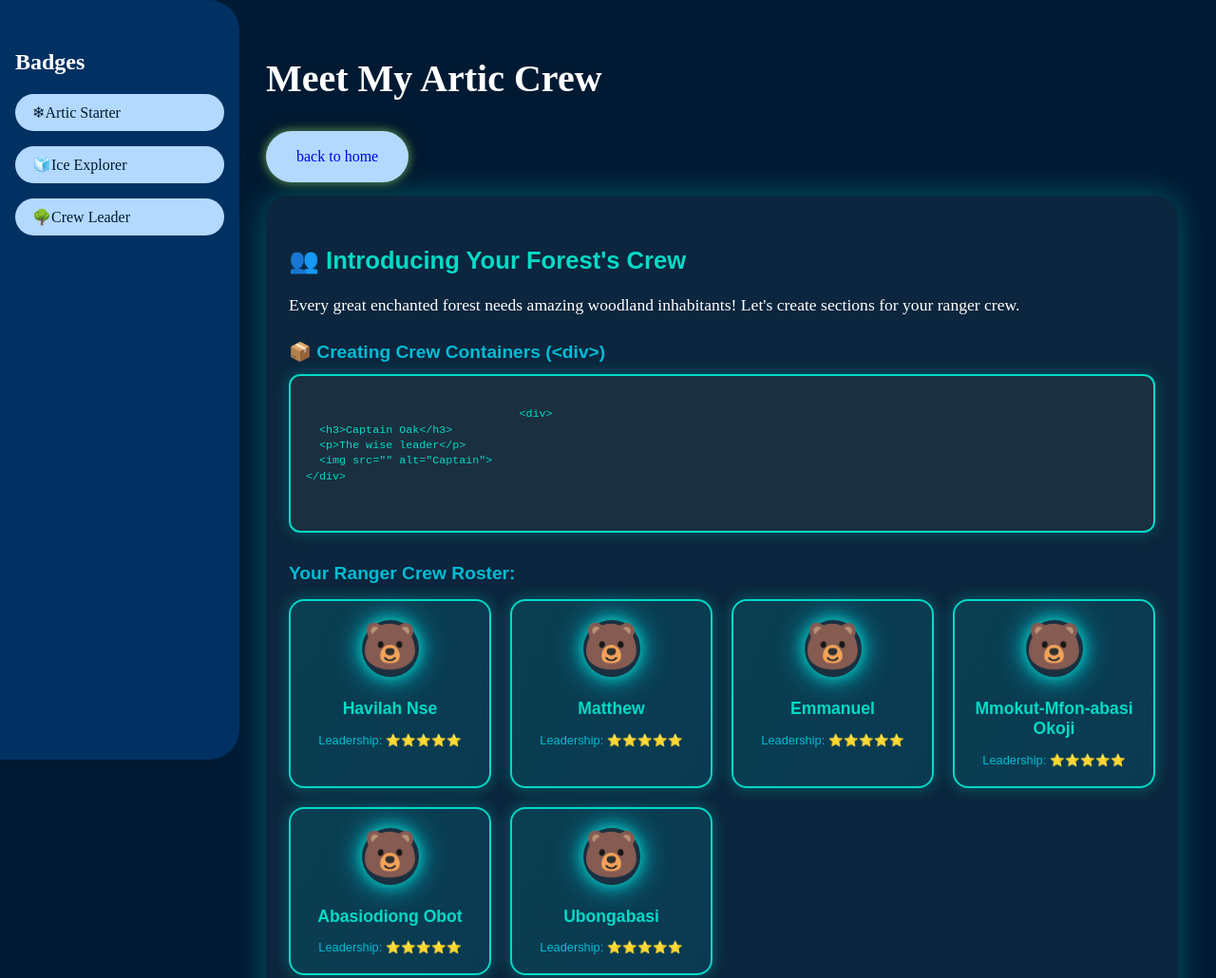
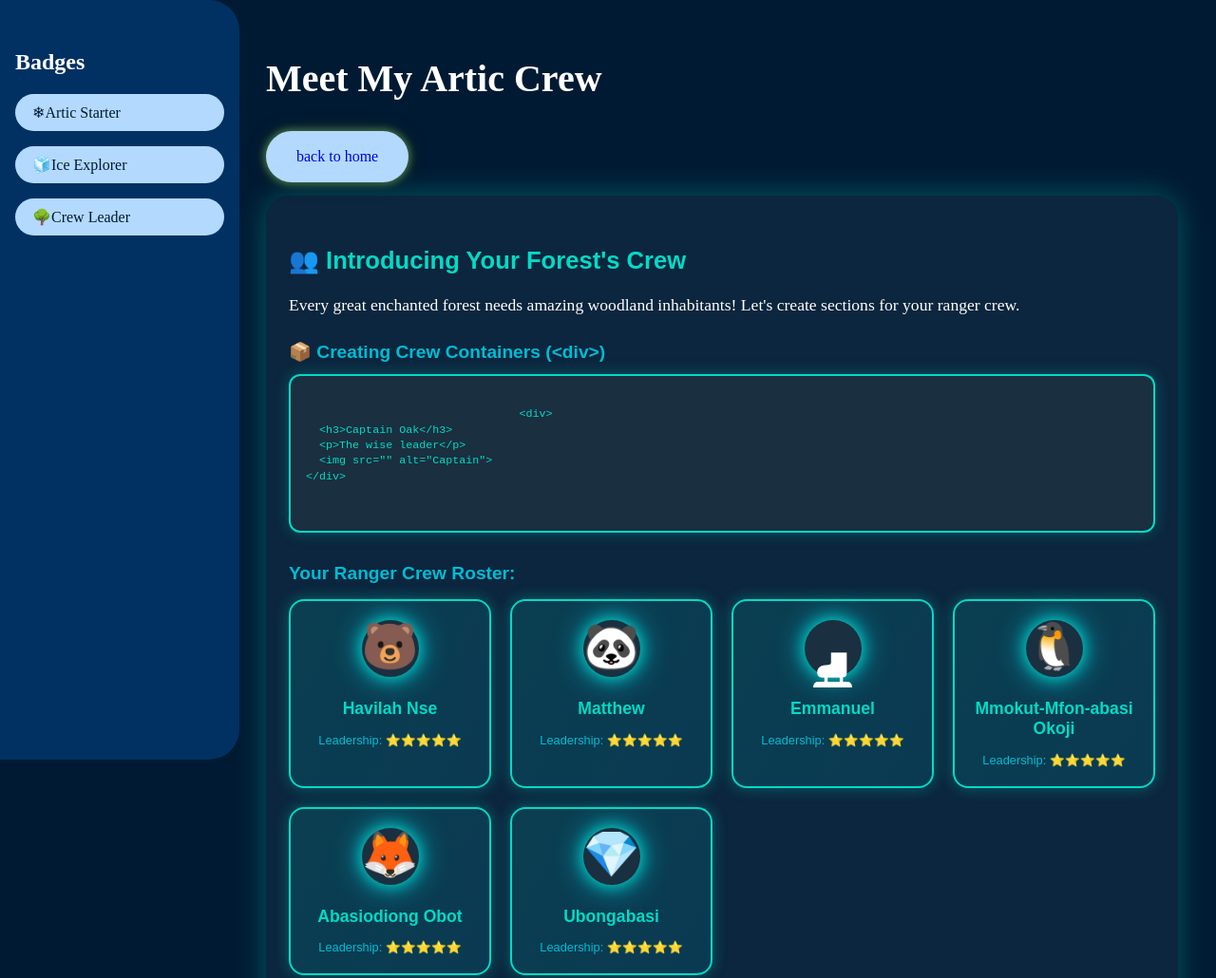
Before and after one commit to Fotress-school/artic-explorers, a plain HTML site: page artic-crew.html in a window 1280 px wide. Shown: the top 1030 px of the page at 95% size. Drawn offline with Linux system fonts and the light colour scheme.

Commit message:
Update artic-crew.html

```diff
--- a/artic-crew.html
+++ b/artic-crew.html
@@ -51,35 +51,35 @@
                 <div class="crew-stats">Leadership: ⭐⭐⭐⭐⭐</div>
               </div>
               <div class="crew-card">
-                <div class="crew-avatar">🐻</div>
+                <div class="crew-avatar">🐼</div>
                 <h4>Matthew</h4>
                 <p></p>
                 <div class="crew-stats">Leadership: ⭐⭐⭐⭐⭐</div>
               </div>
 
               <div class="crew-card">
-                <div class="crew-avatar">🐻</div>
+                <div class="crew-avatar">⛸</div>
                 <h4>Emmanuel</h4>
                 <p></p>
                 <div class="crew-stats">Leadership: ⭐⭐⭐⭐⭐</div>
               </div>
 
               <div class="crew-card">
-                <div class="crew-avatar">🐻</div>
+                <div class="crew-avatar">🐧</div>
                 <h4>Mmokut-Mfon-abasi Okoji</h4>
                 <p></p>
                 <div class="crew-stats">Leadership: ⭐⭐⭐⭐⭐</div>
               </div>
 
               <div class="crew-card">
-                <div class="crew-avatar">🐻</div>
+                <div class="crew-avatar">🦊</div>
                 <h4>Abasiodiong Obot</h4>
                 <p></p>
                 <div class="crew-stats">Leadership: ⭐⭐⭐⭐⭐</div>
               </div>
 
               <div class="crew-card">
-                <div class="crew-avatar">🐻</div>
+                <div class="crew-avatar">💎</div>
                 <h4>Ubongabasi</h4>
                 <p></p>
                 <div class="crew-stats">Leadership: ⭐⭐⭐⭐⭐</div>
```
